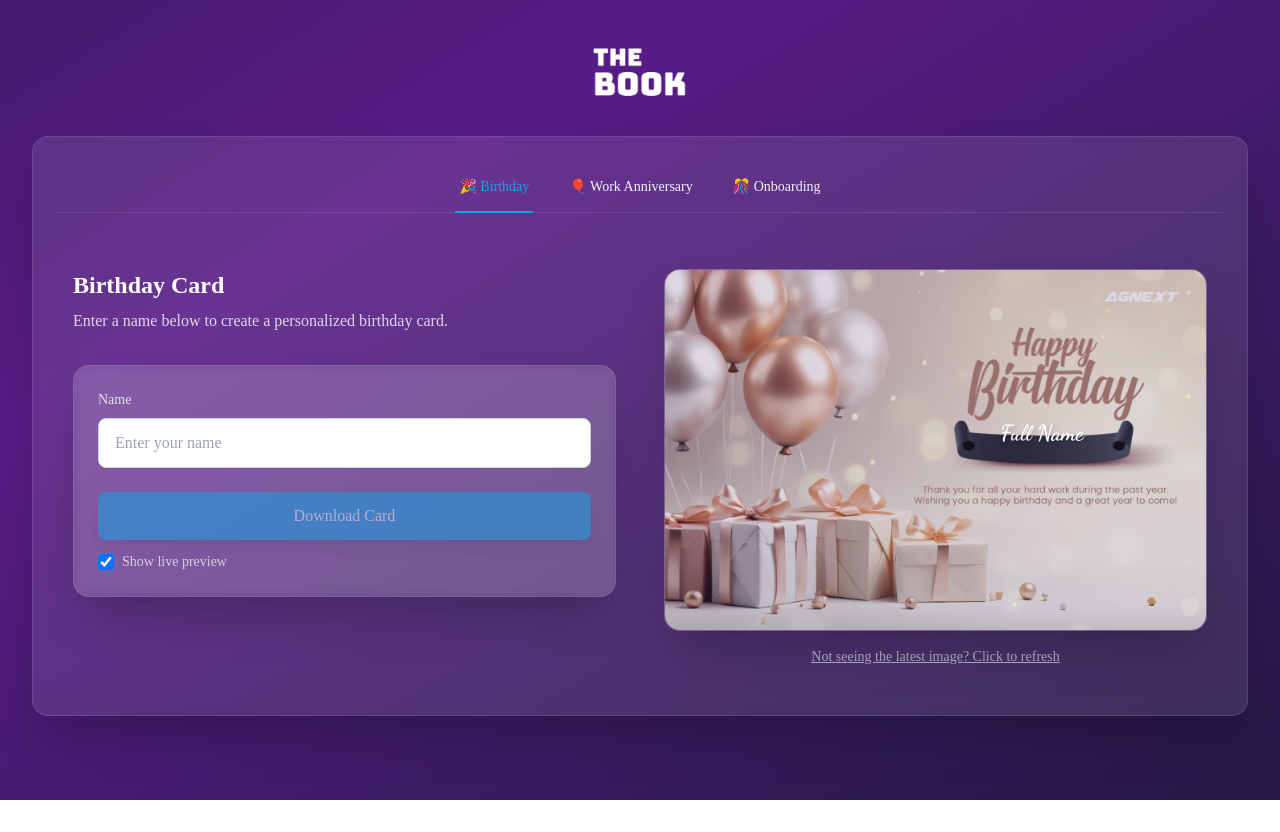
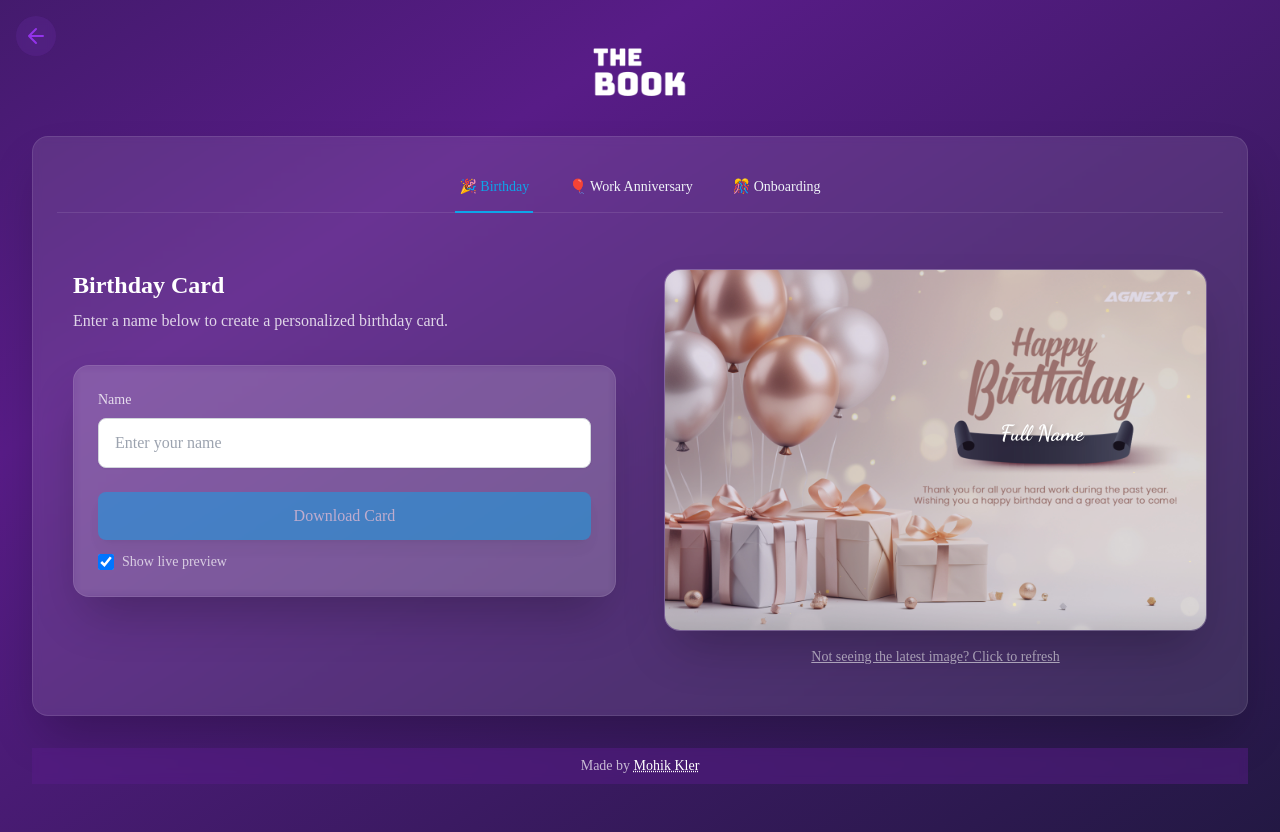
Before and after one commit to mohik-agnext/Final-card, a Next.js app: page / in a window 1280 px wide. Before the commit the page ends 800 px from the top, so only its background shows below. Built offline with nearby package versions, Linux system fonts and the light colour scheme.

Commit message:
Update: Added footer with LinkedIn link and restored original input styling

```diff
--- a/src/app/page.tsx
+++ b/src/app/page.tsx
@@ -17,7 +17,32 @@ export default function Home() {
   const [activeTab, setActiveTab] = useState<CardType>("birthday");
 
   return (
-    <div className="mx-auto max-w-7xl px-4 py-12 sm:px-6 lg:px-8">
+    <div className="relative min-h-screen">
+      {/* Back Button */}
+      <a
+        href="https://agnext.framer.ai/"
+        className="absolute top-4 left-4 z-10 p-2 rounded-full bg-purple-500/10 hover:bg-purple-500/20 transition-colors"
+        style={{
+          backdropFilter: 'blur(4px)',
+          WebkitBackdropFilter: 'blur(4px)'
+        }}
+      >
+        <svg
+          xmlns="http://www.w3.org/2000/svg"
+          width="24"
+          height="24"
+          viewBox="0 0 24 24"
+          fill="none"
+          stroke="#9333ea"
+          strokeWidth="2"
+          strokeLinecap="round"
+          strokeLinejoin="round"
+        >
+          <path d="M19 12H5M12 19l-7-7 7-7" />
+        </svg>
+      </a>
+
+      <div className="mx-auto max-w-7xl px-4 py-12 sm:px-6 lg:px-8">
       {/* Header */}
       <div className="text-center">
         <div className="flex justify-center mb-6">
@@ -58,6 +83,22 @@ export default function Home() {
           </div>
         </div>
       </div>
+
+      {/* Footer */}
+      <footer className="w-full py-2 text-center bg-purple-900/50 backdrop-blur-sm mt-8">
+        <p className="text-white/70 text-sm">
+          Made by{" "}
+          <a
+            href="https://www.linkedin.com/in/mohik-kler/"
+            target="_blank"
+            rel="noopener noreferrer"
+            className="text-white hover:text-white/90 underline decoration-dotted"
+          >
+            Mohik Kler
+          </a>
+        </p>
+      </footer>
+      </div>
     </div>
   );
 }
--- a/src/components/cards/AnniversaryCard.tsx
+++ b/src/components/cards/AnniversaryCard.tsx
@@ -161,7 +161,7 @@ export default function AnniversaryCard(): JSX.Element {
       </div>
 
       {/* Card Preview Section */}
-      <div className="relative w-full min-h-screen flex items-center justify-center p-8">
+      <div className="relative w-full min-h-screen flex items-center justify-center p-8" style={{ marginTop: '-30px' }}>
         <div
           className="relative overflow-hidden rounded-lg shadow-xl mx-auto"
           id="anniversary-card"
```
